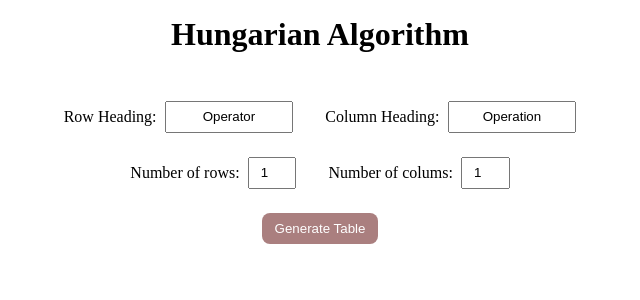
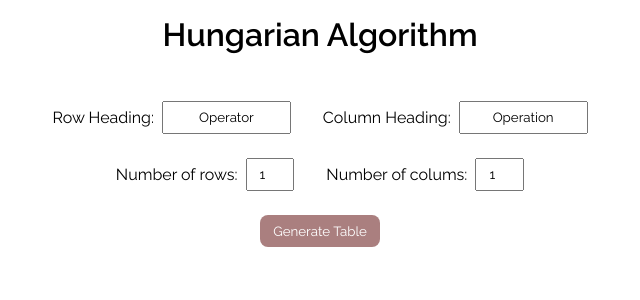
Before and after one commit to Quarcoo-arc/hungarian_algorithm, a React (Vite) app in the folder frontend/: page / in a window 1280 px wide. Shown: the top 300 px of the page, without its empty margins (320-960 px from the left). Built offline with nearby package versions, Linux system fonts and the light colour scheme.

Commit message:
Added Raleway font

```diff
--- a/frontend/index.html
+++ b/frontend/index.html
@@ -4,6 +4,12 @@
     <meta charset="UTF-8" />
     <link rel="icon" type="image/svg+xml" href="/vite.svg" />
     <meta name="viewport" content="width=device-width, initial-scale=1.0" />
+    <link rel="preconnect" href="https://fonts.googleapis.com" />
+    <link rel="preconnect" href="https://fonts.gstatic.com" crossorigin />
+    <link
+      href="https://fonts.googleapis.com/css2?family=Raleway:wght@300;400;500;600&display=swap"
+      rel="stylesheet"
+    />
     <title>Vite + React</title>
   </head>
   <body>
--- a/frontend/src/App.css
+++ b/frontend/src/App.css
@@ -1,3 +1,4 @@
 * {
   margin: 0;
+  font-family: "Raleway", sans-serif;
 }
```
